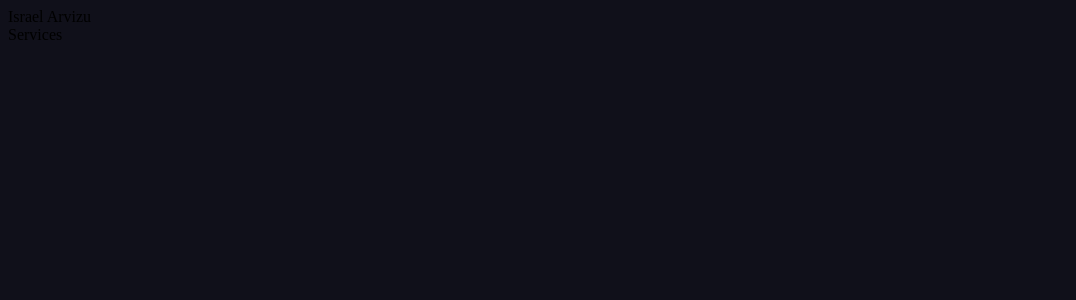
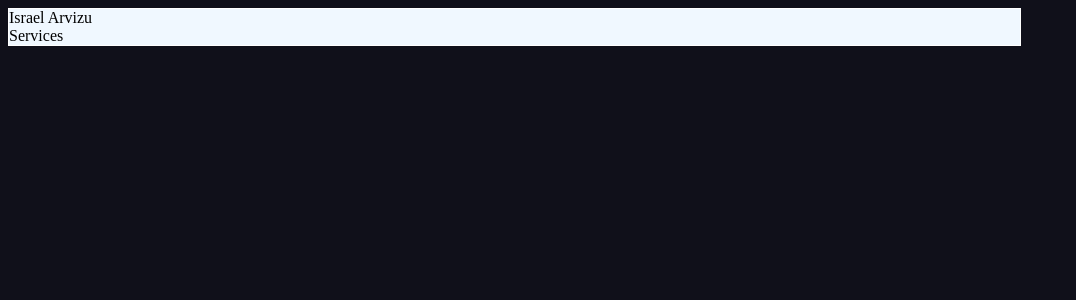
Before and after one commit to israel-arvizu/web-services-app, a Next.js app: page / in a window 1280 px wide. Shown: the top 300 px of the page, without its empty margins (0-1076 px from the left). Built offline with nearby package versions, Linux system fonts and the light colour scheme.

Commit message:
testing css modules

```diff
--- a/components/NavBar/NavBar.module.css
+++ b/components/NavBar/NavBar.module.css
@@ -1,4 +1,4 @@
-.nav-bar-container{
+.nav{
     width: 80%;
     border: 1px solid white;
     background-color: aliceblue;
--- a/components/NavBar/NavBar.tsx
+++ b/components/NavBar/NavBar.tsx
@@ -2,7 +2,7 @@ import classes from "./NavBar.module.css";
 
 export default function NavBar(){
     return(
-        <div id="nav-bar-container">
+        <div className={classes.nav}>
             <div><a>Israel Arvizu</a></div>
             <div><a>Services</a></div>
         </div>
--- a/pages/index.tsx
+++ b/pages/index.tsx
@@ -3,6 +3,8 @@ import NavBar from "../components/NavBar/NavBar"
 export default function SplashPage(){
     return(
     <div>
-        <NavBar />
+        <div className="nav-bar-wrapper">
+            <NavBar />
+        </div>
     </div>)
 }
```
